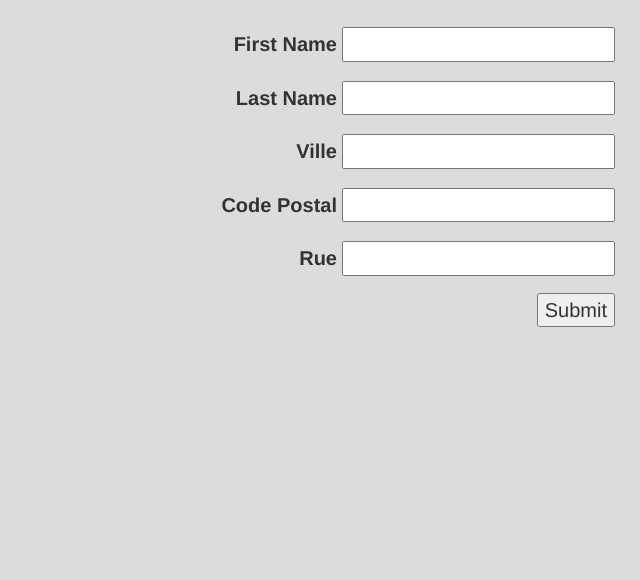
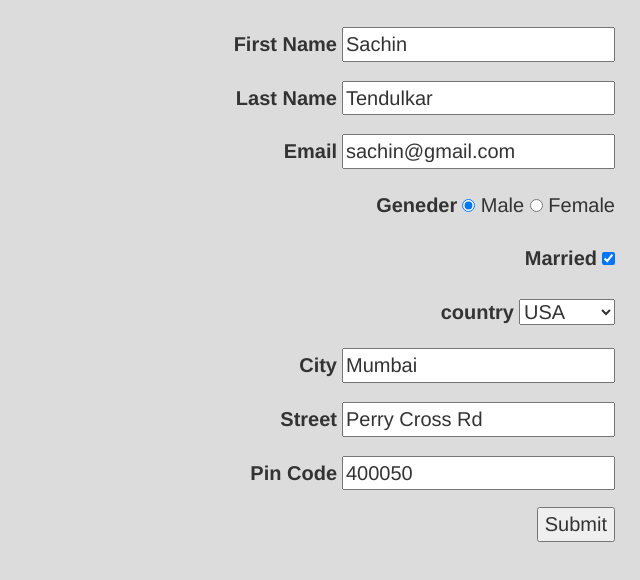
Before and after one commit to AlexandreDestoky/angular-learning, an Angular app: page / in a window 1280 px wide. Shown: the top 580 px of the page, without its empty margins (640-1280 px from the left). Built offline with nearby package versions, Linux system fonts and the light colour scheme.

Commit message:
Set Value in Template Driven forms in Angular

```diff
--- a/src/app/app.component.html
+++ b/src/app/app.component.html
@@ -1,51 +1,53 @@
-<form #formulaire="ngForm" (ngSubmit)="affichage(formulaire)">
+<form #contactForm="ngForm" (ngSubmit)="onSubmit(contactForm)">
   <p>
-    <label for="firstname">First Name</label>
-    <input type="text" id="firstname" name="firstname" ngModel/>
+    <label for="firstname">First Name </label>
+    <input type="text" id="firstname" name="firstname" [(ngModel)]="contact.firstname" />
   </p>
 
   <p>
-    <label for="lastname">Last Name</label>
-    <input type="text" id="lastname" name="lastname" ngModel/>
-  </p>
-
-  <!-- <p>
-    <label for="email">Email </label>
-    <input type="text" id="email" name="email" ngModel/>
+    <label for="lastname">Last Name </label>
+    <input type="text" id="lastname" name="lastname" [(ngModel)]="contact.lastname" />
   </p>
 
   <p>
-    <label for="gender">Geneder</label>
-    <input type="radio" value="male" id="gender" name="gender" ngModel/> Male
-    <input type="radio" value="female" id="gender" name="gender" ngModel/> Female
+    <label for="email">Email </label>
+    <input type="text" id="email" name="email" [(ngModel)]="contact.email"/>
   </p>
 
   <p>
-    <label for="isMarried">Married</label>
-    <input type="checkbox" id="isMarried" name="isMarried" ngModel/>
+    <label for="gender">Geneder </label>
+    <input type="radio" value="male" id="gender" name="gender" [(ngModel)]="contact.gender" /> Male
+    <input type="radio" value="female" id="gender" name="gender" [(ngModel)]="contact.gender"/>
+    Female
+  </p>
+
+  <p>
+    <label for="isMarried">Married </label>
+    <input type="checkbox" id="isMarried" name="isMarried" [(ngModel)]="contact.isMarried"/>
   </p>
 
   <p>
     <label for="country">country </label>
-    <select name="country" id="country" ngModel>
-      <option selected="" value=""></option>
+    <select id="country" name="country" [(ngModel)]="contact.country">
       <option [ngValue]="c.id" *ngFor="let c of countryList">
         {{ c.name }}
       </option>
     </select>
-  </p> -->
-  <div ngModelGroup="adresse">
+  </p>
+
+  <div ngModelGroup="address">
     <p>
-      <label for="">Ville</label>
-      <input type="text" name="ville" id="Ville" ngModel>
+      <label for="city">City</label>
+      <input type="text" id="city" name="city" [(ngModel)]="contact.address.city" />
+    </p>
+
+    <p>
+      <label for="street">Street</label>
+      <input type="text" id="street" name="street" [(ngModel)]="contact.address.street"/>
     </p>
     <p>
-      <label for="">Code Postal</label>
-      <input type="text" name="codePostal" ngModel>
-    </p>
-    <p>
-      <label for="">Rue</label>
-      <input type="text" name="rue" ngModel>
+      <label for="pincode">Pin Code</label>
+      <input type="text" id="pincode" name="pincode" [(ngModel)]="contact.address.pincode" />
     </p>
   </div>
 
--- a/src/app/app.component.ts
+++ b/src/app/app.component.ts
@@ -1,4 +1,6 @@
 import { Component, OnInit } from '@angular/core';
+import { Form, NgForm } from '@angular/forms';
+import { contactForm } from './contactForm.modele';
 import { country } from './country.modele';
 
 @Component({
@@ -8,9 +10,19 @@
 })
 export class AppComponent implements OnInit {
   constructor() {}
+  contact: contactForm;
 
-  ngOnInit() {}
-  title = 'Template driven forms';
+  ngOnInit() {
+    this.contact = {
+      firstname: 'Sachin',
+      lastname: 'Tendulkar',
+      email: 'sachin@gmail.com',
+      gender: 'male',
+      isMarried: true,
+      country: '2',
+      address: { city: 'Mumbai', street: 'Perry Cross Rd', pincode: '400050' },
+    };
+  }
 
   countryList: country[] = [
     new country('1', 'India'),
@@ -18,9 +30,9 @@
     new country('3', 'England'),
   ];
 
-  affichage(form) {
+  onSubmit(form : NgForm) {
     console.log(form.value);
-    console.log("----");
+    console.log('----');
+    form.resetForm();
   }
-
 }
```
Also changed, not shown: src/app/contactForm.modele.ts (added, +13 -0 lines).
